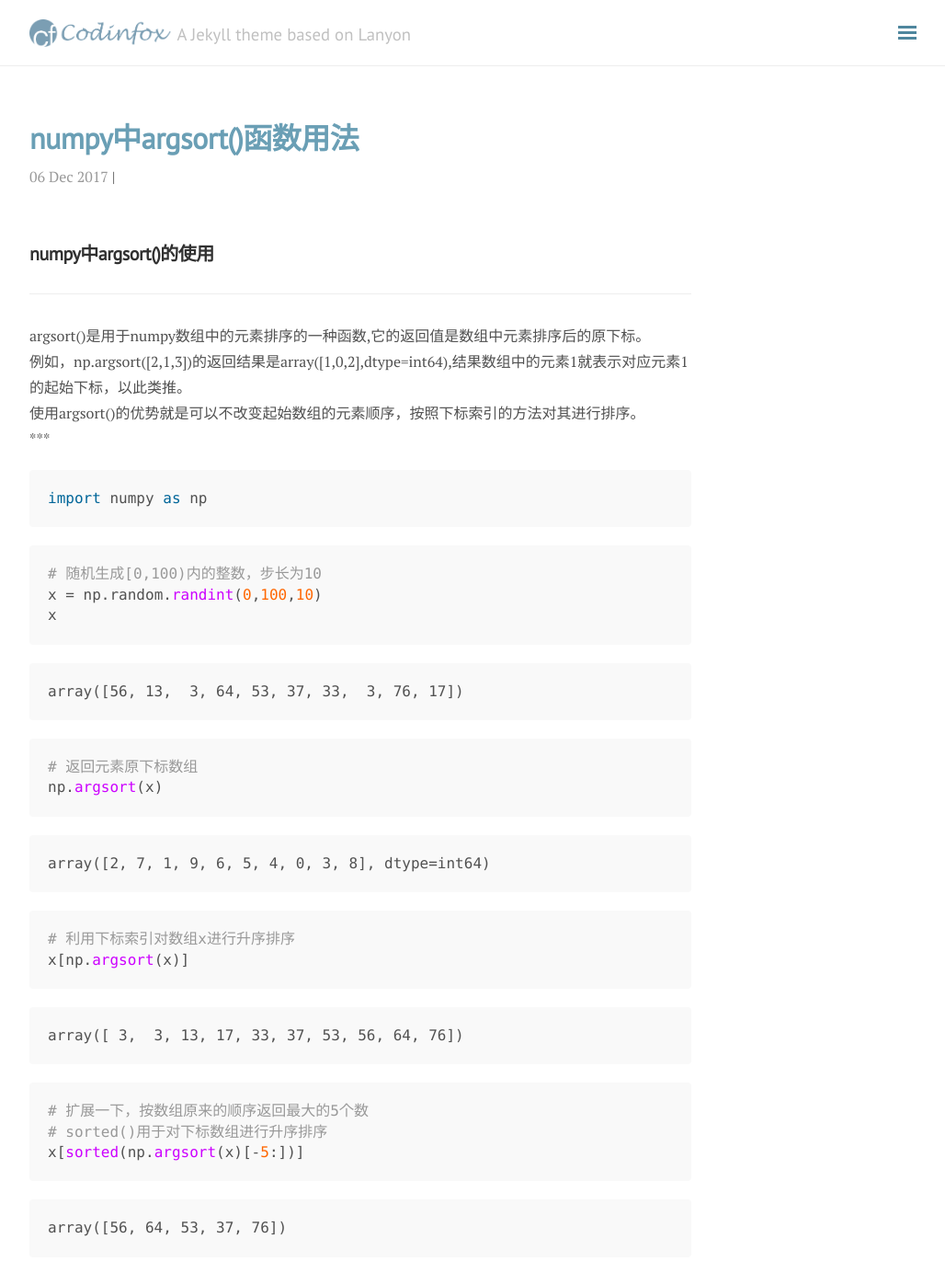
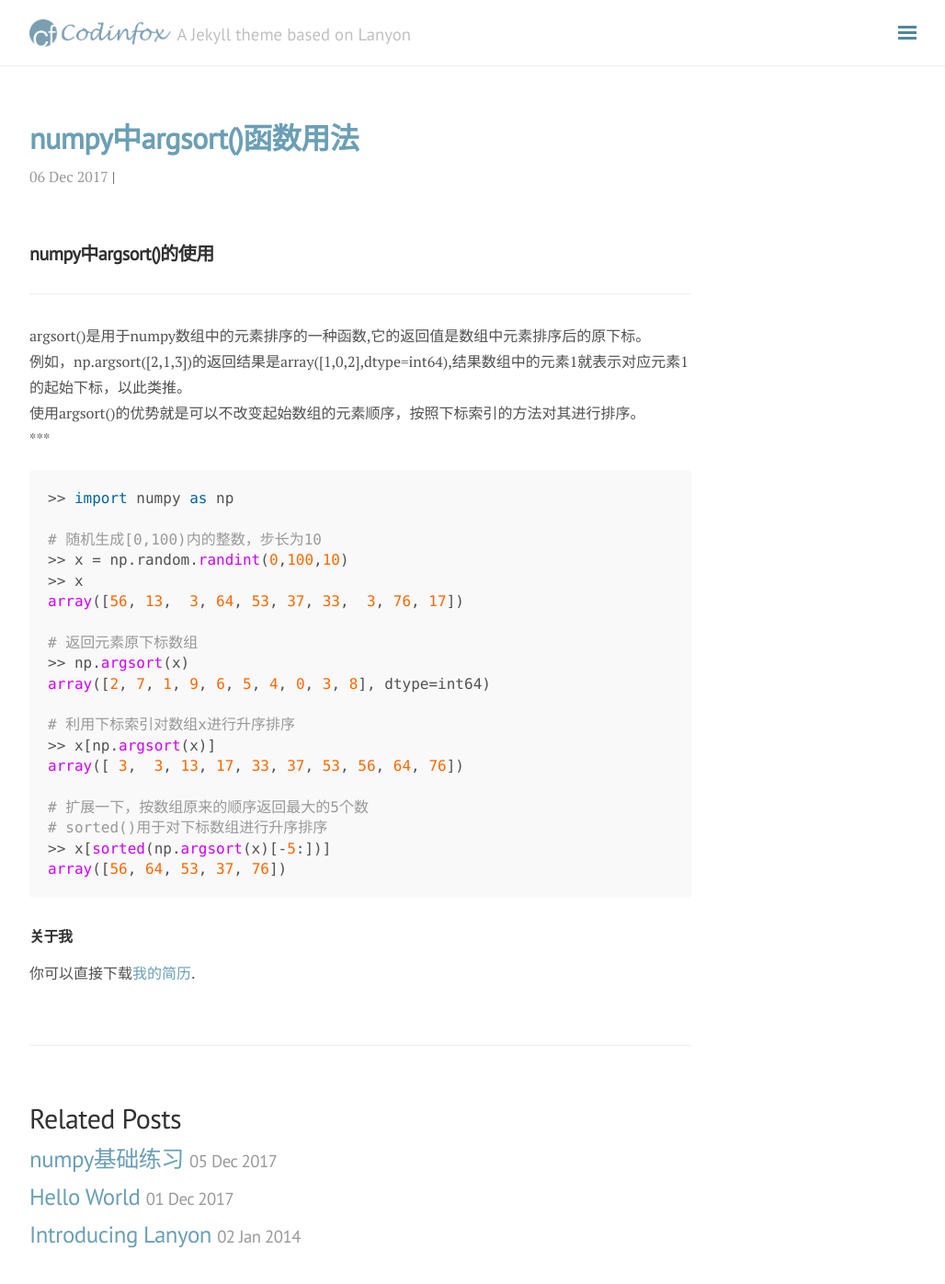
Before and after one commit to illust/illust.github.io, a Jekyll site: the page built from _posts/2017-12-06-numpy中argsort()函数用法.md, in a window 1280 px wide and 1400 px high. Shown: the top 1396 px of the window at 92% size, without its empty margins (248-1276 px from the left). Built offline with Jekyll 4.4.1, drawn with Linux system fonts in a browser that asks for light colours; nearby versions of some CDN libraries; comment, search, counter and statistics services are not loaded.

Commit message:
add my CV

````diff
--- a/_posts/2017-12-06-numpy中argsort()函数用法.md
+++ b/_posts/2017-12-06-numpy中argsort()函数用法.md
@@ -12,57 +12,26 @@ argsort()是用于numpy数组中的元素排序的一种函数,它的返回值
 
 
 ```python
-import numpy as np
+>> import numpy as np
+
+# 随机生成[0,100)内的整数，步长为10
+>> x = np.random.randint(0,100,10)
+>> x
+array([56, 13,  3, 64, 53, 37, 33,  3, 76, 17])
+
+# 返回元素原下标数组
+>> np.argsort(x)
+array([2, 7, 1, 9, 6, 5, 4, 0, 3, 8], dtype=int64)
+
+# 利用下标索引对数组x进行升序排序
+>> x[np.argsort(x)]
+array([ 3,  3, 13, 17, 33, 37, 53, 56, 64, 76])
+
+# 扩展一下，按数组原来的顺序返回最大的5个数
+# sorted()用于对下标数组进行升序排序
+>> x[sorted(np.argsort(x)[-5:])]
+array([56, 64, 53, 37, 76])
 ```
 
-
-```python
-# 随机生成[0,100)内的整数，步长为10
-x = np.random.randint(0,100,10)
-x
-```
-
-
-
-
-    array([56, 13,  3, 64, 53, 37, 33,  3, 76, 17])
-
-
-
-
-```python
-# 返回元素原下标数组
-np.argsort(x)
-```
-
-
-
-
-    array([2, 7, 1, 9, 6, 5, 4, 0, 3, 8], dtype=int64)
-
-
-
-
-```python
-# 利用下标索引对数组x进行升序排序
-x[np.argsort(x)]
-```
-
-
-
-
-    array([ 3,  3, 13, 17, 33, 37, 53, 56, 64, 76])
-
-
-
-
-```python
-# 扩展一下，按数组原来的顺序返回最大的5个数
-# sorted()用于对下标数组进行升序排序
-x[sorted(np.argsort(x)[-5:])]
-```
-
-
-
-
-    array([56, 64, 53, 37, 76])
+### 关于我
+你可以直接下载[我的简历]({{ site.url }}/assets/SvenWong-ResumeCN.pdf).
````
Also changed, not shown: 1 other file.
